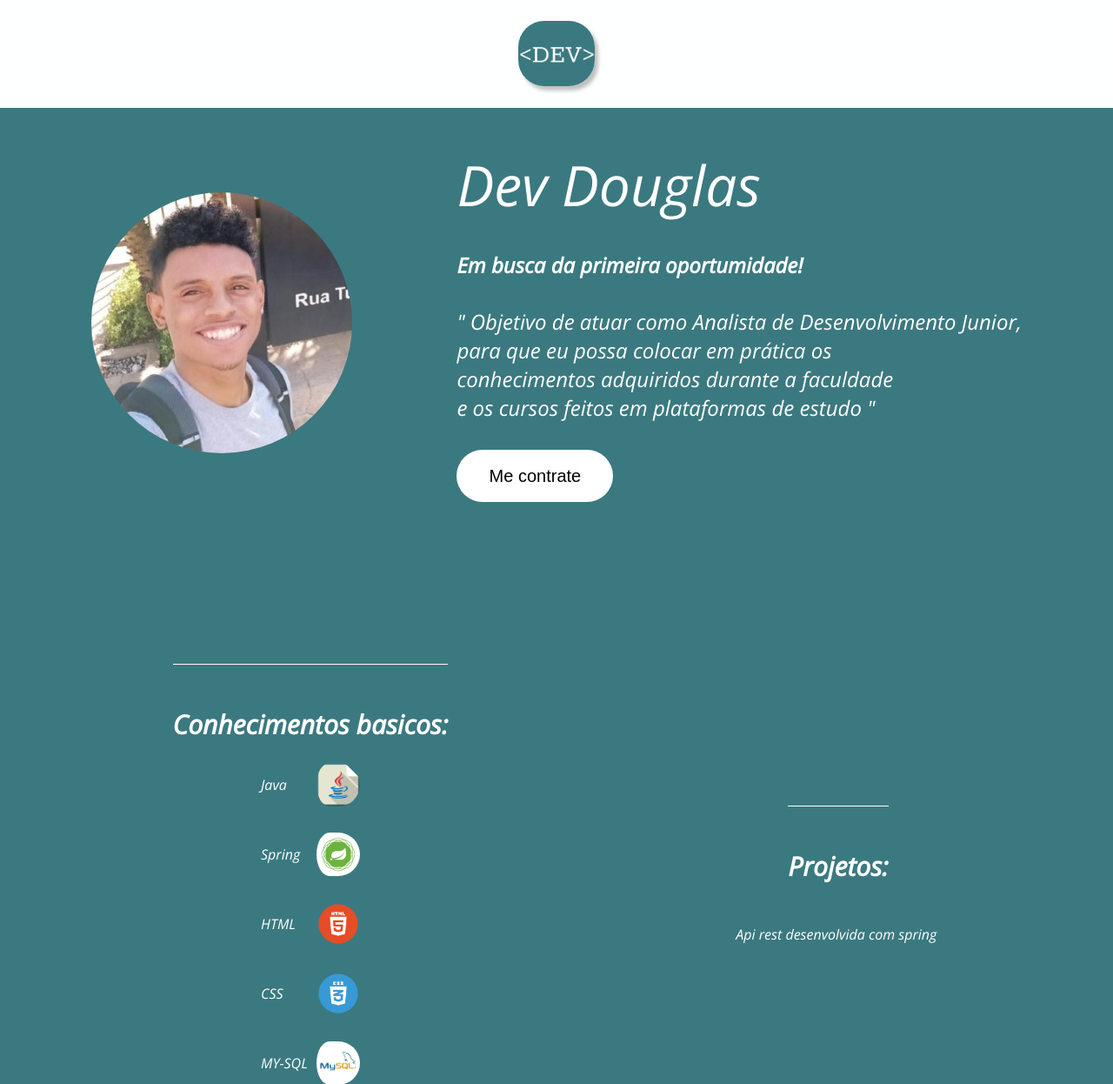
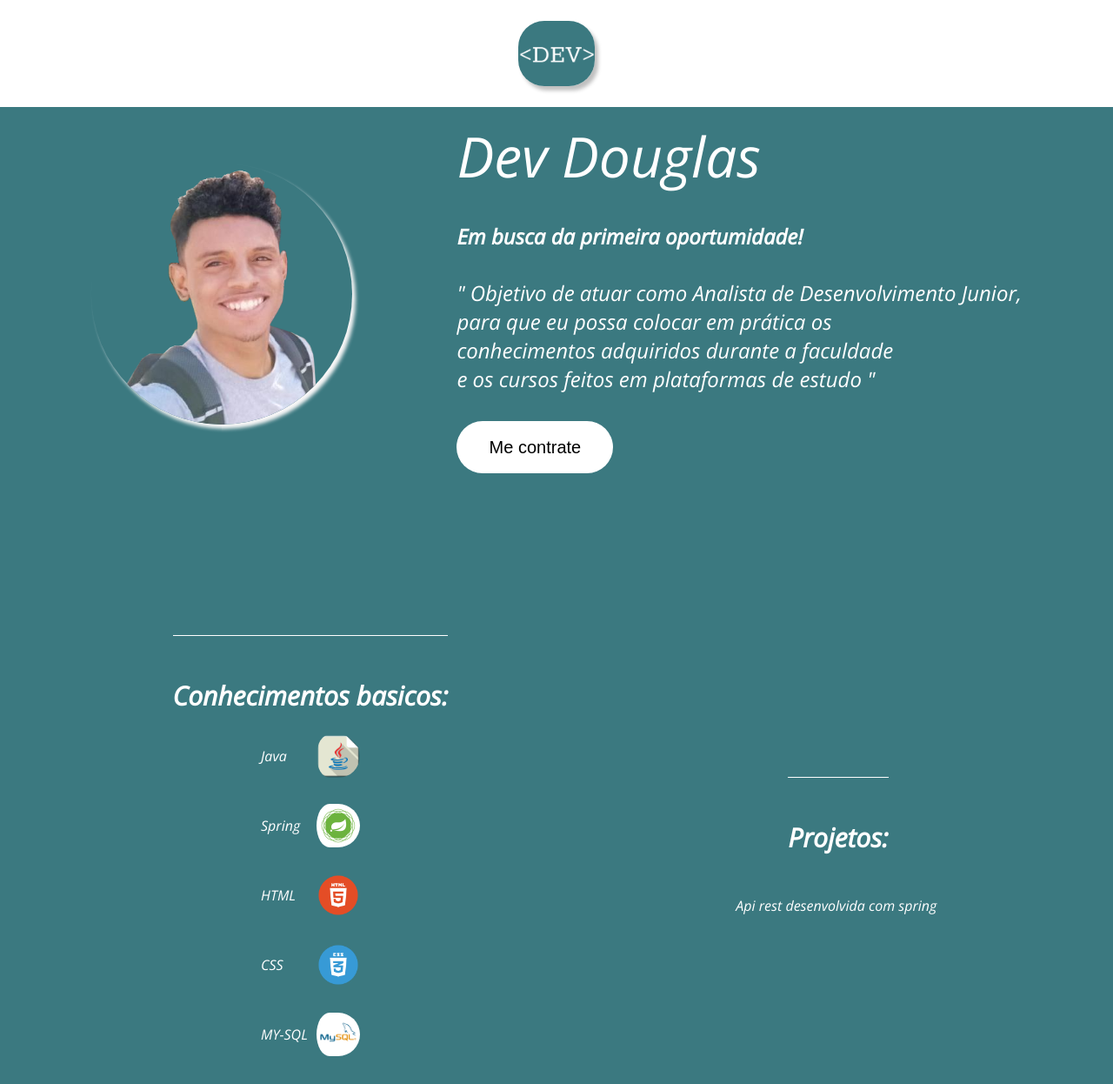
Before and after one commit to Douglas-Almeida96/landing-page, a PHP site: page / in a window 1280 px wide. Shown: the top 1246 px of the page at 87% size. Run offline with PHP 8.4, Linux system fonts and the light colour scheme; some web fonts are replaced.

Commit message:
update image

```diff
--- a/public/index.html
+++ b/public/index.html
@@ -16,7 +16,7 @@
     <main class="conteudo">
         <section class="section-principal">
             <a class="conteudo-link-img" href="https://www.linkedin.com/in/douglas-henrique-almeida/">
-                <img class="conteudo-principal-img" src="imgs/douglas.jpg">
+                <img class="conteudo-principal-img" src="imgs/douglas.png">
             </a>
             <div class="section-principal-escrito">
                 <h1 class="titulo">Dev Douglas</h1>
--- a/public/style.css
+++ b/public/style.css
@@ -20,8 +20,10 @@ body {
     flex-direction: row;
     align-items: center;
     justify-content: center;
+    width: 100%;
     padding: 24px;
-    background-color: rgb(254, 255, 255);
+    background-color: #ffffff;
+    position: fixed;
 }
 
 .img-header{
@@ -33,6 +35,7 @@ body {
 .conteudo{
     margin-bottom: 48px;
     border-top: 0.4px solid white;
+    padding-top: 90px;
 }
 
 .section-principal{
@@ -47,10 +50,11 @@ body {
 .conteudo-principal-img{
     height: 300px;
     border-radius: 300px;
+    box-shadow: 4px 5px 4px rgb(248, 247, 247);
 }
 
 .conteudo-link-img:hover{
-    box-shadow: 4px 5px 4px rgba(0,0,0,0.25);
+    box-shadow: 4px 5px 4px rgba(0,0,0,0.70);
     border-radius: 300px;
 }
 
```
Also changed, not shown: public/imgs/douglas.png (added).
